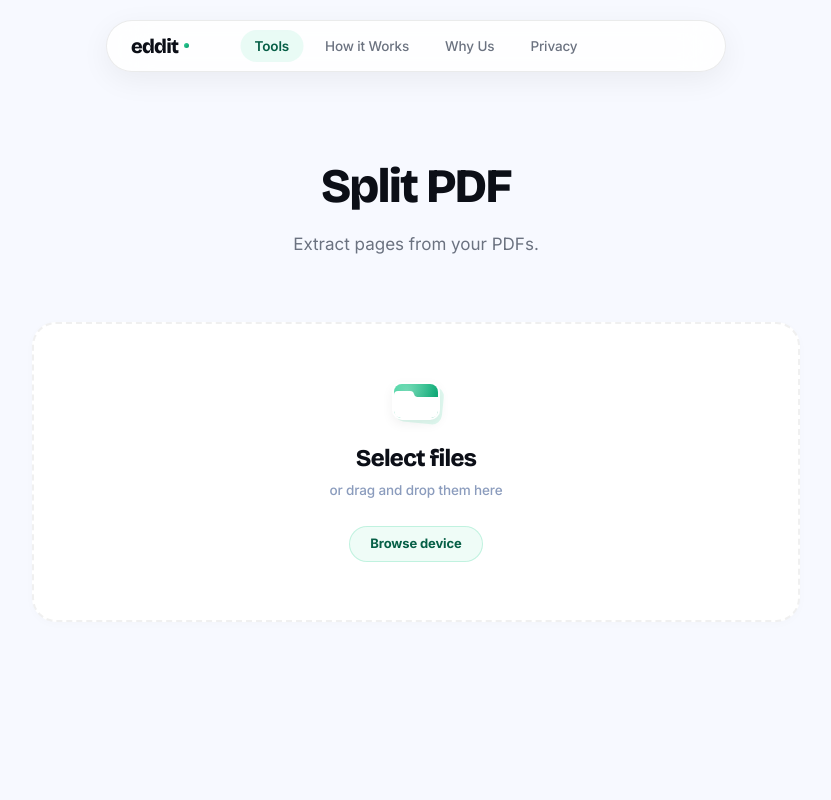
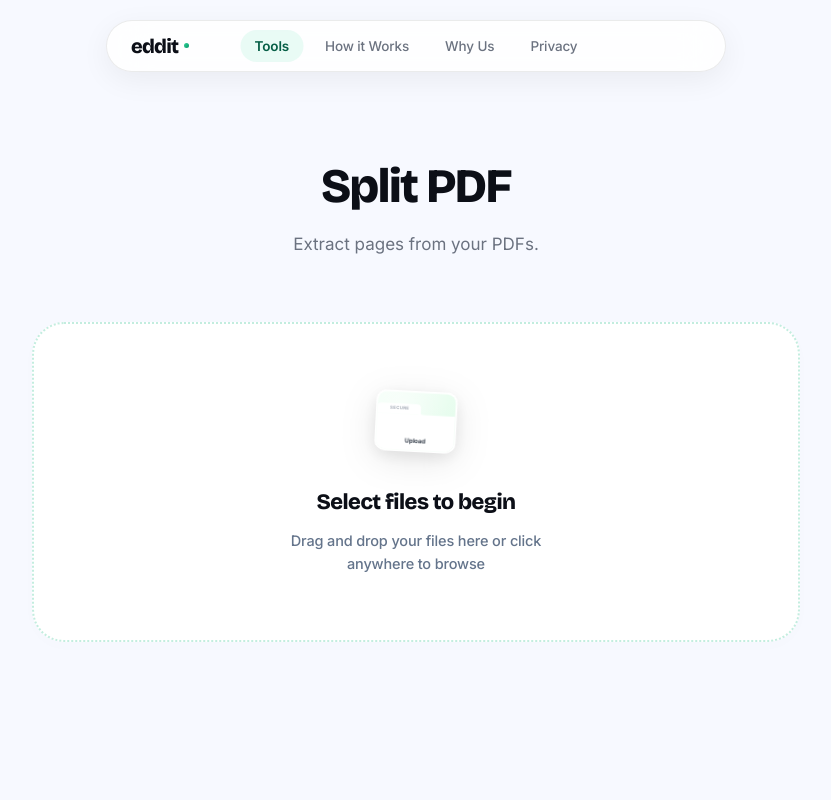
Before and after one commit to siddharth-fr/edita, a Next.js app: page /tools/split-pdf in a window 1280 px wide. Shown: the top 800 px of the page, without its empty margins (224-1055 px from the left). Built offline with nearby package versions, Linux system fonts and the light colour scheme.

Commit message:
replaced uploadpage ui

```diff
--- a/src/app/tools/page.tsx
+++ b/src/app/tools/page.tsx
@@ -105,20 +105,29 @@ export default function ToolsPage() {
         </div>
 
         <div style={{
-          background: 'linear-gradient(180deg, rgba(255,255,255,0) 0%, rgba(255,255,255,0.7) 15%, rgba(255,255,255,0.95) 100%)',
+          background: '#FFFFFF',
           borderRadius: 32,
-          padding: '24px 0 40px'
+          padding: '40px 0',
+          border: '1px solid rgba(16, 185, 129, 0.08)',
+          boxShadow: '0 4px 30px rgba(0,0,0,0.01)',
+          position: 'relative',
+          marginTop: '24px'
         }}>
           <ToolsSection tools={tools} />
 
           {/* Trust strip */}
           <div
-            className="mt-14 pt-7 flex flex-wrap items-center justify-center gap-x-8 gap-y-3 text-xs font-semibold"
-            style={{ borderTop: '1px solid #e8eef8', color: '#8b9cbd' }}
+            className="mt-14 pt-8 flex flex-wrap items-center justify-center gap-x-10 gap-y-4 text-xs font-semibold"
+            style={{
+              borderTop: '1px solid rgba(16, 185, 129, 0.06)',
+              color: '#8b9cbd',
+              margin: '0 40px',
+              paddingTop: '32px'
+            }}
           >
-            <span className="flex items-center gap-1.5"><ShieldCheck className="w-3.5 h-3.5 text-emerald-400" />Files never leave your device</span>
-            <span className="flex items-center gap-1.5"><Zap className="w-3.5 h-3.5 text-amber-400" />WebAssembly-powered</span>
-            <span className="flex items-center gap-1.5"><Globe className="w-3.5 h-3.5" style={{ color: '#05c6ff' }} />No account required · Always free</span>
+            <span className="flex items-center gap-2"><ShieldCheck className="w-4 h-4 text-emerald-500" />Files never leave your device</span>
+            <span className="flex items-center gap-2"><Zap className="w-4 h-4 text-amber-500" />WebAssembly-powered</span>
+            <span className="flex items-center gap-2"><Globe className="w-4 h-4 text-blue-400" />No account required · Always free</span>
           </div>
         </div>
       </section>
--- a/src/components/tools/FilePreviewCard.tsx
+++ b/src/components/tools/FilePreviewCard.tsx
@@ -19,10 +19,10 @@ export function formatBytes(bytes: number, decimals = 2) {
 export function FilePreviewCard({ file, onRemove, isDraggable = false }: FilePreviewCardProps) {
   return (
     <div
-      className="flex items-center p-4 bg-white rounded-[18px] gap-4 group transition-all duration-200"
+      className="flex items-center p-4 bg-white rounded-[18px] gap-4 group transition-all duration-300 hover:-translate-y-1"
       style={{
-        border: '1px solid rgba(0,0,0,0.06)',
-        boxShadow: '0 2px 10px rgba(0,0,0,0.02)',
+        border: '1px solid rgba(16, 185, 129, 0.12)',
+        boxShadow: '0 4px 20px rgba(0,0,0,0.01)',
       }}
     >
       {isDraggable && (
--- a/src/components/tools/UploadDropzone.tsx
+++ b/src/components/tools/UploadDropzone.tsx
@@ -1,5 +1,6 @@
 'use client';
 import { useCallback, useState } from 'react';
+import { CardFace } from '@/components/ui/HeroCardGrid';
 
 interface UploadDropzoneProps {
   onUpload: (files: File[]) => void;
@@ -48,16 +49,16 @@ export function UploadDropzone({ onUpload, accept, multiple = true }: UploadDrop
       onDragLeave={handleDrag}
       onDragOver={handleDrag}
       onDrop={handleDrop}
-      className="relative flex flex-col items-center justify-center w-full min-h-[300px] text-center cursor-pointer overflow-hidden border-2"
+      className="relative flex flex-col items-center justify-center w-full min-h-[320px] text-center cursor-pointer overflow-hidden"
       style={{
-        borderRadius: 24,
-        background: isDragging ? 'rgba(52, 211, 153, 0.04)' : '#ffffff',
-        borderColor: isDragging ? 'rgba(52, 211, 153, 0.4)' : 'rgba(0,0,0,0.06)',
-        borderStyle: isDragging ? 'solid' : 'dashed',
+        borderRadius: 32,
+        background: isDragging ? 'rgba(52, 211, 153, 0.03)' : '#ffffff',
+        border: '2px dotted',
+        borderColor: isDragging ? '#10B981' : 'rgba(16, 185, 129, 0.25)',
         boxShadow: isDragging
-            ? '0 0 0 4px rgba(52,211,153,0.08), 0 20px 40px rgba(52,211,153,0.05)'
-            : '0 2px 10px rgba(0,0,0,0.02)',
-        transform: isDragging ? 'scale(1.02)' : 'scale(1)',
+          ? '0 20px 40px rgba(52,211,153,0.06)'
+          : '0 4px 20px rgba(0,0,0,0.01)',
+        transform: isDragging ? 'translateY(-2px)' : 'none',
         transition: `all 0.4s ${SPRING}`,
       }}
     >
@@ -70,101 +71,51 @@ export function UploadDropzone({ onUpload, accept, multiple = true }: UploadDrop
         title=""
       />
 
-      <div className="flex flex-col items-center pointer-events-none">
+      <div className="flex flex-col items-center pointer-events-none px-8">
 
-        {/* Miniature Green Folder/Toolcard */}
+        {/* Toolcard — Proportional & Sharp (Scaled down from a larger base) */}
         <div
           style={{
             position: 'relative',
-            width: 48,
-            height: 38,
-            marginBottom: 20,
-            transform: isDragging ? 'scale(1.1) translateY(-4px)' : 'scale(1)',
-            transition: `all 0.4s cubic-bezier(0.34, 1.56, 0.64, 1)`,
+            width: 140, // Base size for accurate proportions
+            marginBottom: 12,
+            marginTop: -20,
+            transform: `scale(0.58) ${isDragging ? 'translateY(-12px) rotate(8deg)' : 'rotate(3deg)'}`,
+            transition: `all 0.6s ${SPRING}`,
+            filter: 'drop-shadow(0 14px 30px rgba(0,0,0,0.09))',
           }}
         >
-          {/* Subtle back shadow/card to give depth */}
-          <div style={{
-            position: 'absolute', top: 3, left: 3, right: -3, bottom: -3,
-            background: 'rgba(52,211,153,0.15)', borderRadius: 10, transform: 'rotate(6deg)',
-            transition: 'all 0.4s ease'
-          }} />
-
-          <div style={{
-            position: 'absolute', inset: 0,
-            background: '#ffffff', borderRadius: 10,
-            boxShadow: '0 4px 12px rgba(0,0,0,0.06), inset 0 1px 0 rgba(255,255,255,0.95)',
-          }}>
-             {/* Gradient top area */}
-             <div style={{
-                 position: 'absolute', inset: 2, borderRadius: 8,
-                 background: 'linear-gradient(135deg, #34D399, #059669)',
-                 overflow: 'hidden'
-             }}>
-                 <div style={{
-                     position: 'absolute', inset: 0,
-                     background: 'radial-gradient(circle at 30% 20%, rgba(255,255,255,0.35), transparent 70%)',
-                 }} />
-             </div>
-
-             {/* White folder body bottom half */}
-             <div style={{
-                 position: 'absolute', bottom: 2, left: 2, right: 2, height: '56%',
-                 background: '#ffffff', borderRadius: '0 0 7px 7px',
-             }}>
-                 {/* Folder notch tab */}
-                 <div style={{
-                     position: 'absolute', top: -6, left: 0, width: '45%', height: 6,
-                     background: '#ffffff', borderRadius: '4px 4px 0 0',
-                 }} />
-                 <div style={{
-                     position: 'absolute', top: -6, left: '45%', height: 6, width: 6,
-                     boxShadow: '-3px 3px 0 0 #ffffff', borderRadius: '0 0 0 4px',
-                 }} />
-             </div>
-          </div>
+          <CardFace
+            label="Upload"
+            category="SECURE"
+            gradient="linear-gradient(135deg,#F3FFF7,#E2FBEA)"
+            size={140}
+          />
         </div>
 
         <h3
           style={{
             fontFamily: 'var(--font-display), sans-serif',
-                fontSize: 24,
+            fontSize: 22,
             fontWeight: 800,
             color: '#0C0F17',
-                letterSpacing: '-0.03em',
-                marginBottom: 4,
+            letterSpacing: '-0.025em',
+            marginBottom: 10,
           }}
         >
-          {isDragging ? 'Drop to upload' : 'Select files'}
+          {isDragging ? 'Drop to start' : 'Select files to begin'}
         </h3>
 
         <p style={{
-            fontSize: 13.5,
+          fontSize: 14.5,
           fontWeight: 500,
-            color: '#8B9CBD',
+          color: '#64748B',
           letterSpacing: '-0.01em',
-            marginBottom: 26,
+          maxWidth: '260px',
+          lineHeight: 1.6
         }}>
-          or drag and drop them here
+          Drag and drop your files here or click anywhere to browse
         </p>
-
-        {/* Minimal CTA pill */}
-        <div
-          style={{
-            padding: '7px 20px',
-            borderRadius: 999,
-            background: isDragging ? 'rgba(52,211,153,0.15)' : 'rgba(52,211,153,0.08)',
-            border: '1px solid rgba(52,211,153,0.25)',
-            color: '#065F46',
-            fontSize: 13,
-            fontWeight: 700,
-            letterSpacing: '-0.01em',
-            transition: 'all 0.2s ease',
-            boxShadow: isDragging ? '0 2px 8px rgba(52,211,153,0.1)' : 'none',
-          }}
-        >
-          Browse device
-        </div>
       </div>
     </div>
   );
--- a/src/components/ui/ToolCard.tsx
+++ b/src/components/ui/ToolCard.tsx
@@ -56,11 +56,12 @@ export default function ToolCard({
           borderRadius: '22px',
           padding: '4px',
           overflow: 'hidden',
-          transition: 'all .28s ease',
-          transform: hovered ? 'translateY(-4px)' : 'none',
+          transition: 'all .4s cubic-bezier(0.16, 1, 0.3, 1)',
+          transform: hovered ? 'translateY(-6px)' : 'none',
+          border: '1px solid rgba(16, 185, 129, 0.08)',
           boxShadow: hovered
-            ? '0 18px 40px rgba(0,0,0,0.08)'
-            : '0 8px 20px rgba(0,0,0,0.04)'
+            ? '0 25px 50px rgba(16, 185, 129, 0.08), 0 10px 20px rgba(0,0,0,0.02)'
+            : '0 8px 20px rgba(0,0,0,0.02)'
         }}
       >
 
--- a/src/components/ui/ToolsHeader.tsx
+++ b/src/components/ui/ToolsHeader.tsx
@@ -67,17 +67,17 @@ export default function ToolsHeader({
               display: 'flex',
               alignItems: 'center',
               gap: 6,
-              padding: '8px 14px',
+              padding: '10px 16px',
               borderRadius: 999,
               background: '#fff',
-              border: `1px solid ${active ? 'rgba(52,211,153,0.5)' : 'rgba(0,0,0,0.08)'}`,
+              border: `1px solid ${active ? '#34D399' : 'rgba(16, 185, 129, 0.12)'}`,
               boxShadow: active
-                ? '0 0 0 3px rgba(52,211,153,0.10), 0 1px 4px rgba(0,0,0,0.04)'
-                : '0 1px 4px rgba(0,0,0,0.04)',
+                ? '0 10px 25px rgba(52,211,153,0.08)'
+                : '0 4px 12px rgba(0,0,0,0.01)',
               cursor: 'text',
-              transition: 'border-color 0.2s ease, box-shadow 0.25s ease',
+              transition: 'all 0.3s ease',
               flex: 1,
-              maxWidth: 300,
+              maxWidth: 320,
             }}
           >
             <Search
```
Lines whose indentation alone changed are shown as unchanged.
